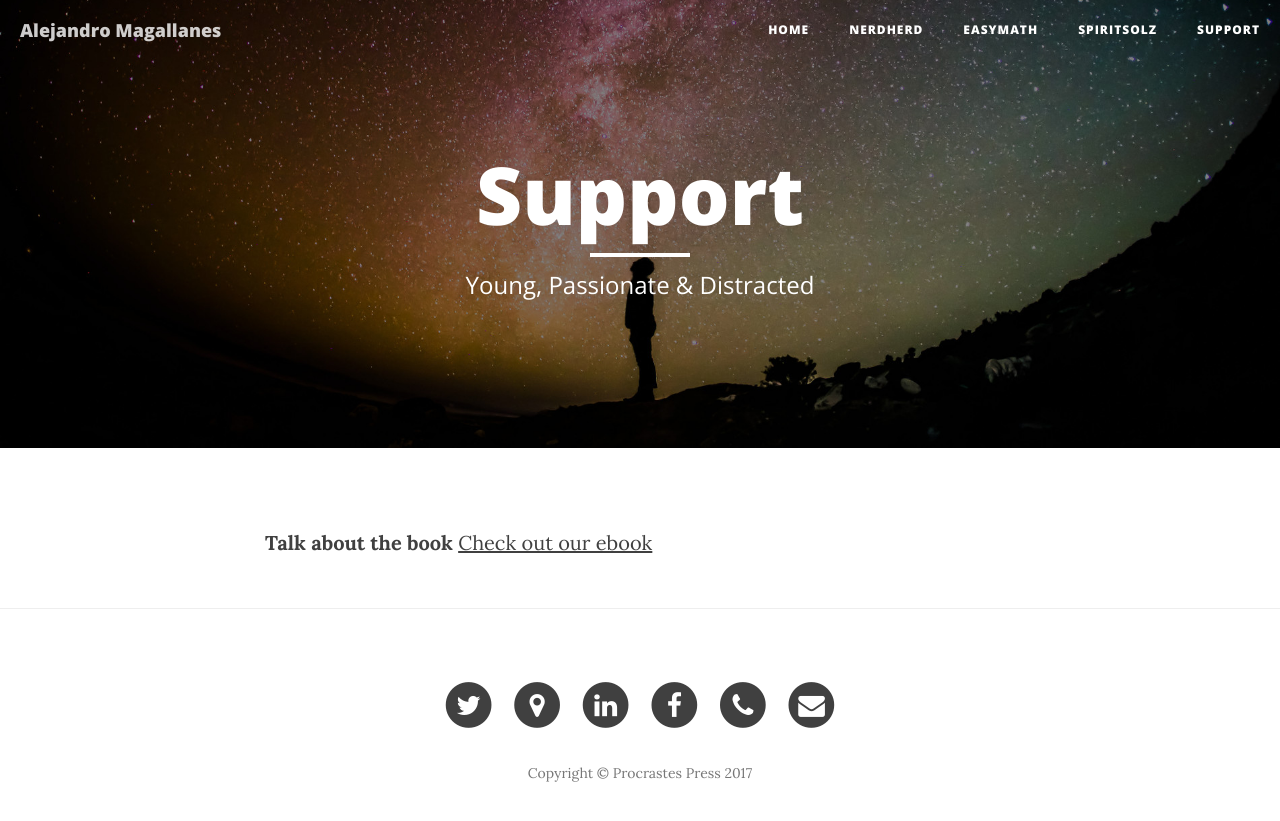
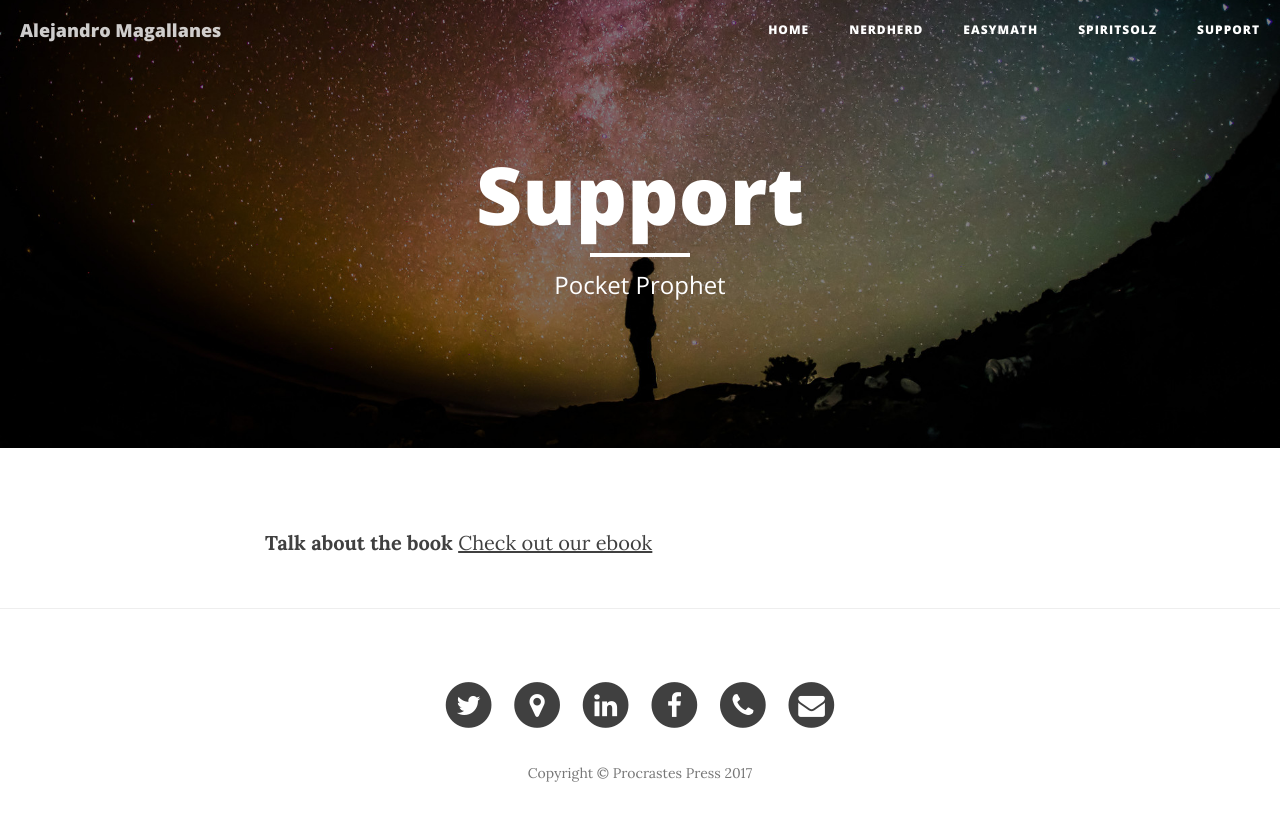
Before and after one commit to am941573/website2, a Jekyll site: the page built from yp&d.html, in a window 1280 px wide. Shown: the top 821 px of the page. Built offline with Jekyll 4.4.1, drawn with Linux system fonts in a browser that asks for light colours.

Commit message:
Update yp&d.html

```diff
--- a/yp&d.html
+++ b/yp&d.html
@@ -1,7 +1,7 @@
 ---
 layout: page
 title: Support
-description: "Young, Passionate & Distracted"
+description: "Pocket Prophet"
 ---
 
 
```
